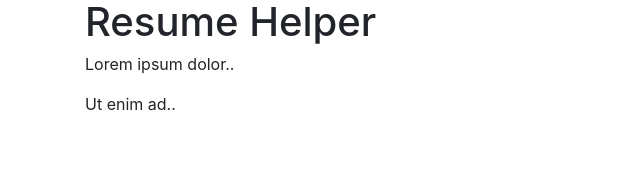
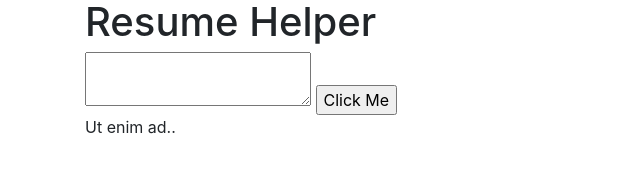
Before and after one commit to gpacifico/Resume_Helper, a plain HTML site: page index.html in a window 1280 px wide. Shown: the whole page, without its empty margins (0-640 px from the left). Drawn offline with nearby package versions, Linux system fonts and the light colour scheme.

Commit message:
Added a textarea to the HTML and button.

```diff
--- a/index.html
+++ b/index.html
@@ -18,7 +18,8 @@
     <div class="row">
       <div class="col-sm-12">
         <h1>Resume Helper</h1>
-        <p>Lorem ipsum dolor..</p>
+        <textarea id="application-text"></textarea>
+        <button id="analyze-application-text">Click Me</button>
         <p>Ut enim ad..</p>
       </div>
     </div>
```
